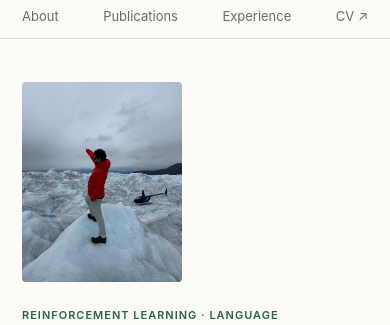
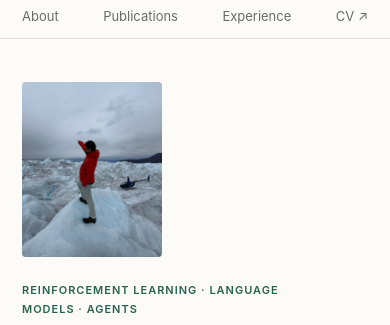
Before and after one commit to Cloud0723/Cloud0723.github.io, a plain HTML site: page index.html in a window 390 px wide. Shown: the part 60-385 px from the top of the page. Drawn offline with Linux system fonts and the light colour scheme.

Commit message:
Constrain profile photo size and refresh stylesheet cache

```diff
--- a/index.html
+++ b/index.html
@@ -13,7 +13,7 @@
   <meta name="twitter:card" content="summary">
   <link rel="canonical" href="https://cloud0723.github.io/">
   <link rel="icon" href="static/images/monogram.svg" type="image/svg+xml">
-  <link rel="stylesheet" href="static/css/home.css">
+  <link rel="stylesheet" href="static/css/home.css?v=20261116-photo-fit">
   <script src="static/js/home.js" defer></script>
 </head>
 <body>
@@ -40,7 +40,7 @@
         </div>
       </div>
       <aside class="profile-aside" aria-label="Research profile">
-        <img class="profile-photo" src="photo.jpg" alt="Chenliang Li wearing a red jacket on a glacier" width="2048" height="1536" fetchpriority="high">
+        <img class="profile-photo" src="photo.jpg" alt="Chenliang Li wearing a red jacket on a glacier" width="200" height="250" fetchpriority="high">
         <p class="profile-location">College Station, Texas</p><a class="profile-email" href="mailto:chenliangli@tamu.edu">chenliangli@tamu.edu</a>
         <div class="profile-note"><span class="small-label">Research at the intersection of</span><p>Learning algorithms.<br>Scalable systems.<br>Sequential decisions.</p></div>
       </aside>
--- a/static/css/home.css
+++ b/static/css/home.css
@@ -234,13 +234,14 @@ h1 span {
   font-weight:500;
 }
 .profile-aside {
+  min-width:0;
   padding-top:11px;
 }
 .profile-photo {
   display:block;
-  width:100%;
-  height:auto;
-  aspect-ratio:4 / 5;
+  width:200px;
+  max-width:100%;
+  height:250px;
   object-fit:cover;
   object-position:49% center;
   border-radius:4px;
@@ -549,6 +550,10 @@ main>section:not(.about-section) {
   }
 }
 @media(max-width:800px) {
+  .profile-photo {
+    width:180px;
+    height:225px;
+  }
   .about-section {
     gap:35px;
     grid-template-columns:minmax(0,1fr) 180px;
@@ -640,8 +645,13 @@ main>section:not(.about-section) {
   }
   .profile-aside {
     order:-1;
-    width:160px;
+    width:140px;
+    max-width:100%;
     padding-top:0;
+  }
+  .profile-photo {
+    width:140px;
+    height:175px;
   }
   .profile-location,.profile-email,.profile-note {
     display:none;
```
Also changed, not shown: 1 other file.
